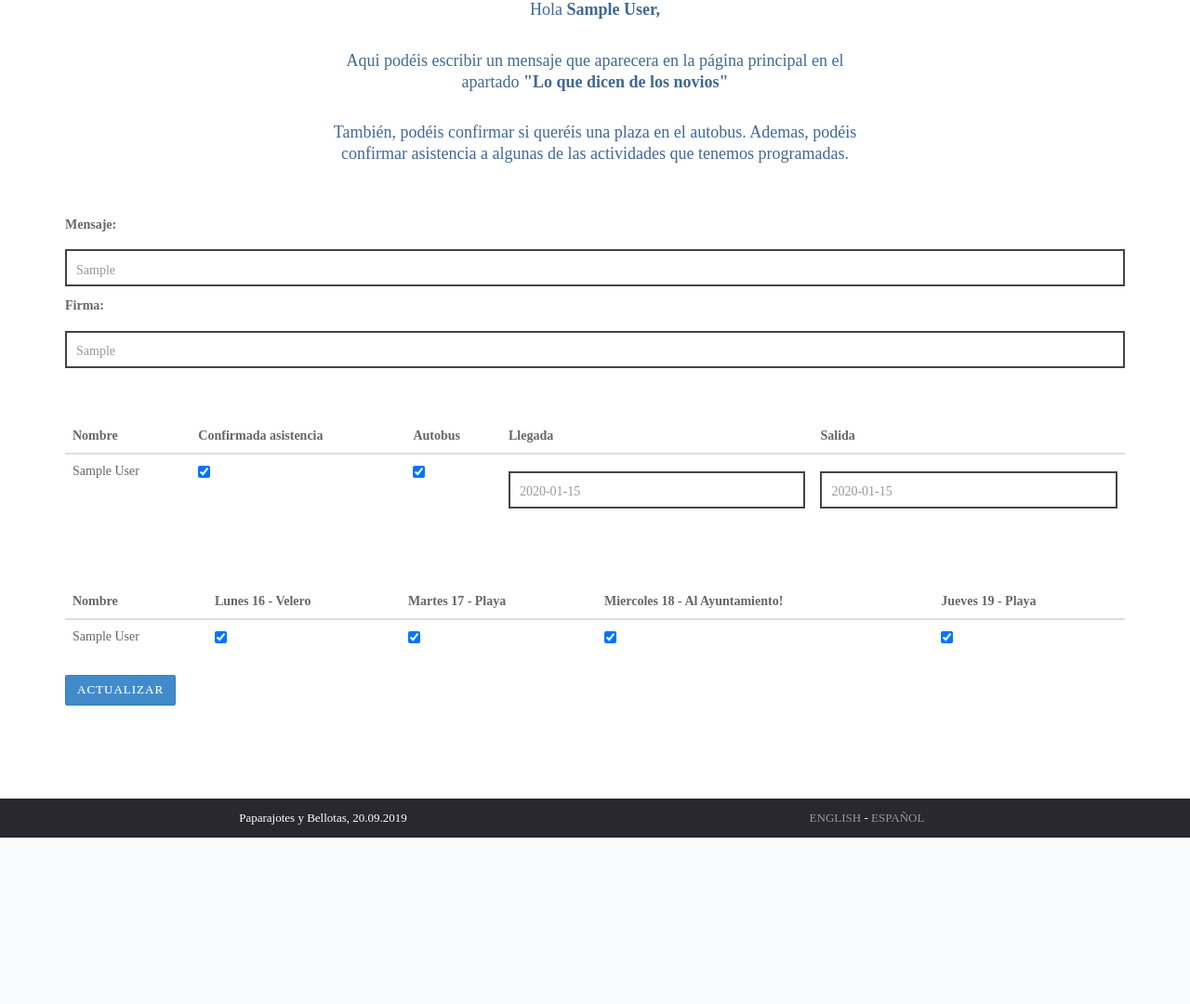
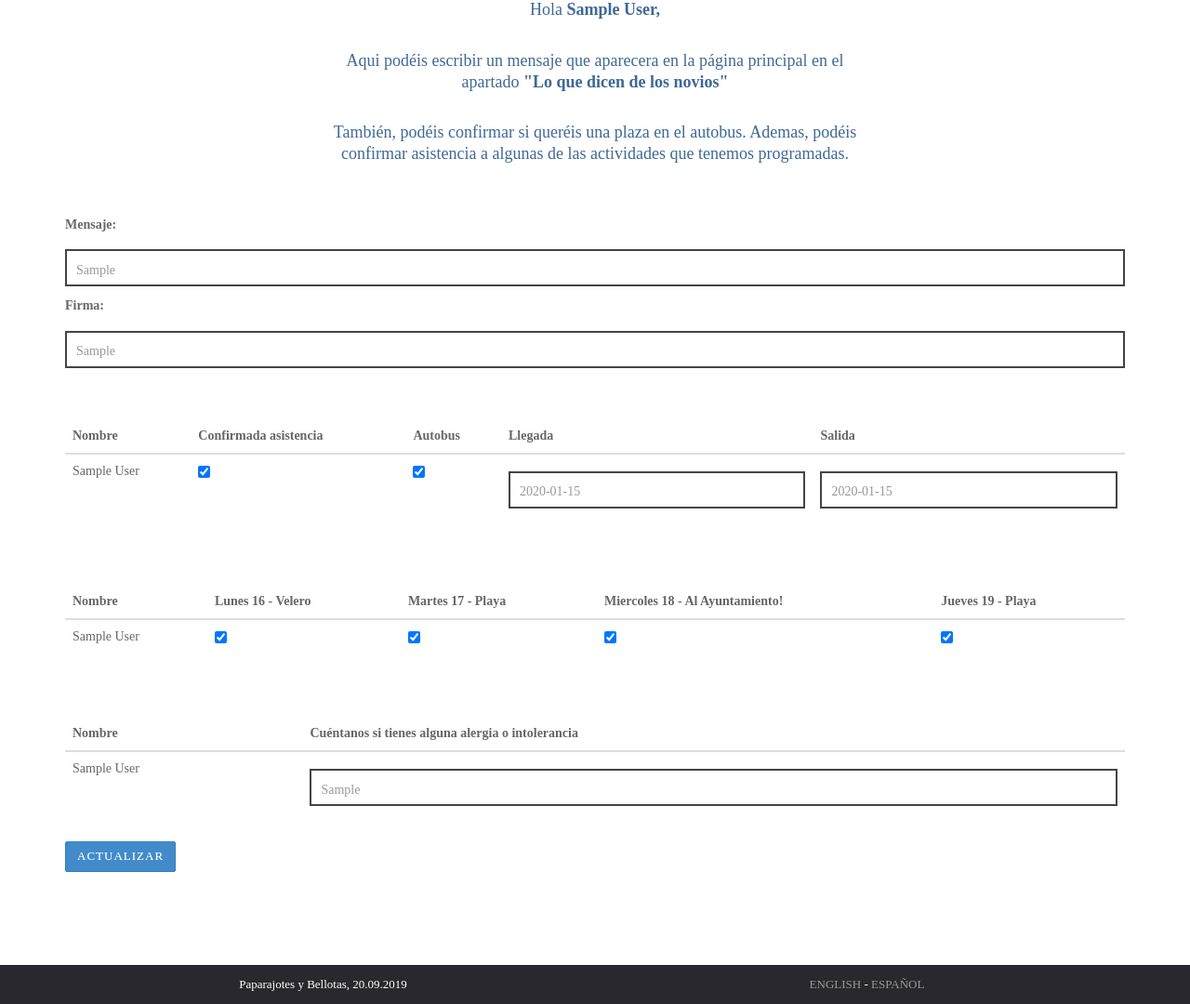
Before and after one commit to palvarez89/paparajotesybellotas, a Django app: page /es/users/~update/ in a window 1280 px wide. Shown: the part 546-1626 px from the top of the page at 93% size. Before the commit the page ends 1447 px from the top, so only its background shows below. Run offline with Django 3.2, Linux system fonts and the light colour scheme; a user stored in the database is signed in; tables that the repository leaves empty hold one stand-in row (values such as "Sample post"); parts of the project's set-up code (start-up, migrations or seed data) failed here and were passed over; some libraries are stand-ins or nearby versions.

Commit message:
Add dietary notes to the form

```diff
--- a/paparajotes_y_bellotas/templates/users/user_form.html
+++ b/paparajotes_y_bellotas/templates/users/user_form.html
@@ -121,6 +121,30 @@ que tenemos programadas.
           {% endfor %}
       </table>
 
+      <br><br>
+
+      <table class="table">
+
+          {% for invform in invitados.forms %}
+              {% if forloop.first %}
+                  <thead>
+                  <tr class="row formset_row">
+                      <th>{% trans 'Nombre' %}</th>
+                      <th>{% trans 'Cuéntanos si tienes alguna alergia o intolerancia' %}</th>
+                  </tr>
+                  </thead>
+              {% endif %}
+              <tr class="row formset_row">
+                  <td>
+                      {{ invform.nombre.value }}
+                  </td>
+                  <td>
+                      {{ invform.notas }}
+                  </td>
+              </tr>
+          {% endfor %}
+      </table>
+
       {% for invform in invitados.forms %}
           {% if invform.errors%}
           <div class="alert alert-danger" role="alert">
--- a/paparajotes_y_bellotas/users/forms.py
+++ b/paparajotes_y_bellotas/users/forms.py
@@ -41,6 +41,7 @@ InvitadoFormset = inlineformset_factory(
         "martes17playa",
         "miercoles18comida",
         "jueves19playa",
+        "notas",
     ],
     extra=0,
     can_delete=False
```
